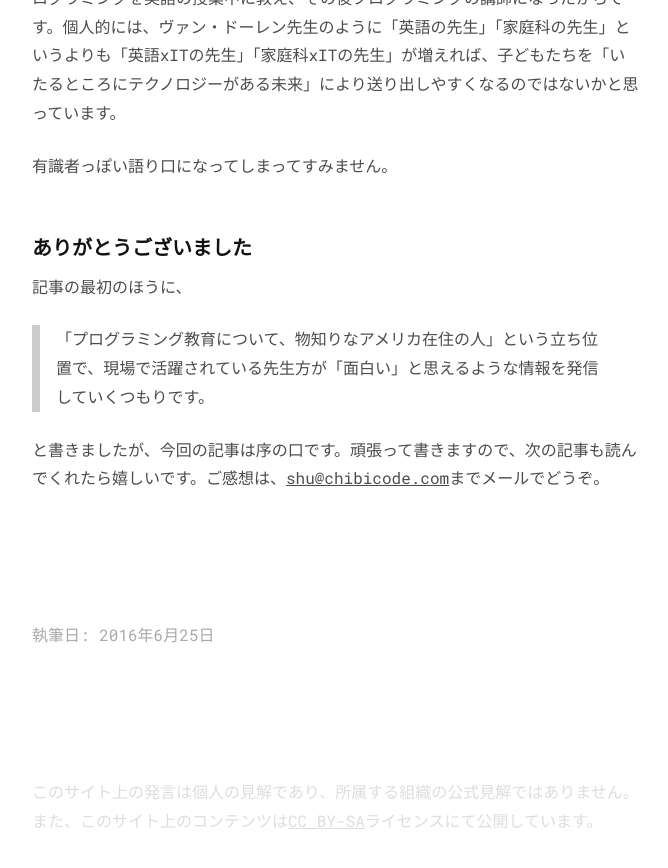
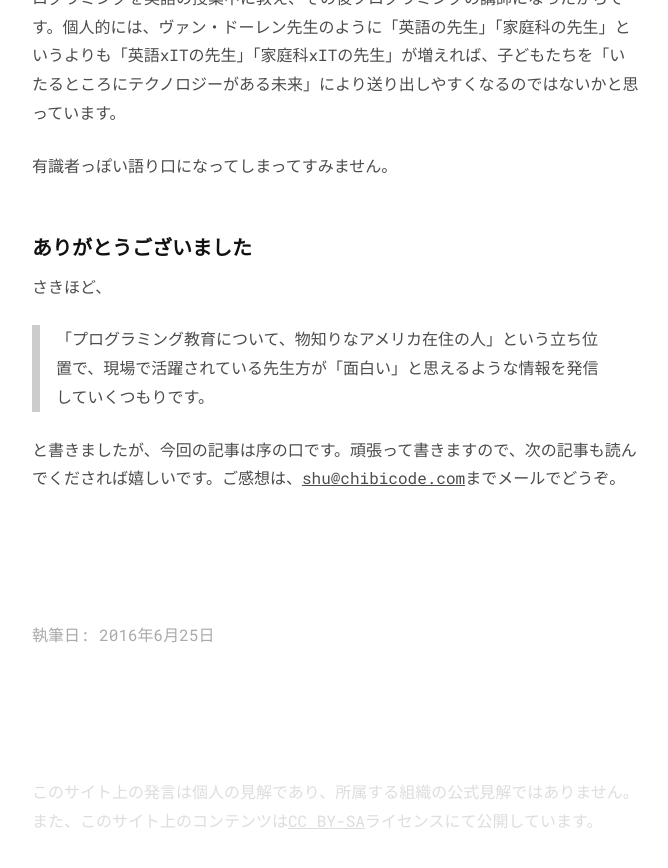
Before and after one commit to chibicode/senseicode, a Jekyll site: the page built from _posts/2016-06-25-introduction.md, in a window 1280 px wide and 900 px high, scrolled down 9686 px. Shown: the top 868 px of the window, without its empty margins (304-972 px from the left). Built offline with Jekyll 4.4.1, drawn with Linux system fonts in a browser that asks for light colours; comment, search, counter and statistics services are not loaded.

Commit message:
:pencil:

```diff
--- a/_posts/2016-06-25-introduction.md
+++ b/_posts/2016-06-25-introduction.md
@@ -143,8 +143,8 @@ EdSurgeは、生徒の学びに最も役に立つテクノロジーを、学校
 
 ## ありがとうございました
 
-記事の最初のほうに、
+さきほど、
 
 > 「プログラミング教育について、物知りなアメリカ在住の人」という立ち位置で、現場で活躍されている先生方が「面白い」と思えるような情報を発信していくつもりです。
 
-と書きましたが、今回の記事は序の口です。頑張って書きますので、次の記事も読んでくれたら嬉しいです。ご感想は、[shu@chibicode.com](mailto:shu@chibicode.com)までメールでどうぞ。
+と書きましたが、今回の記事は序の口です。頑張って書きますので、次の記事も読んでくだされば嬉しいです。ご感想は、[shu@chibicode.com](mailto:shu@chibicode.com)までメールでどうぞ。
```
